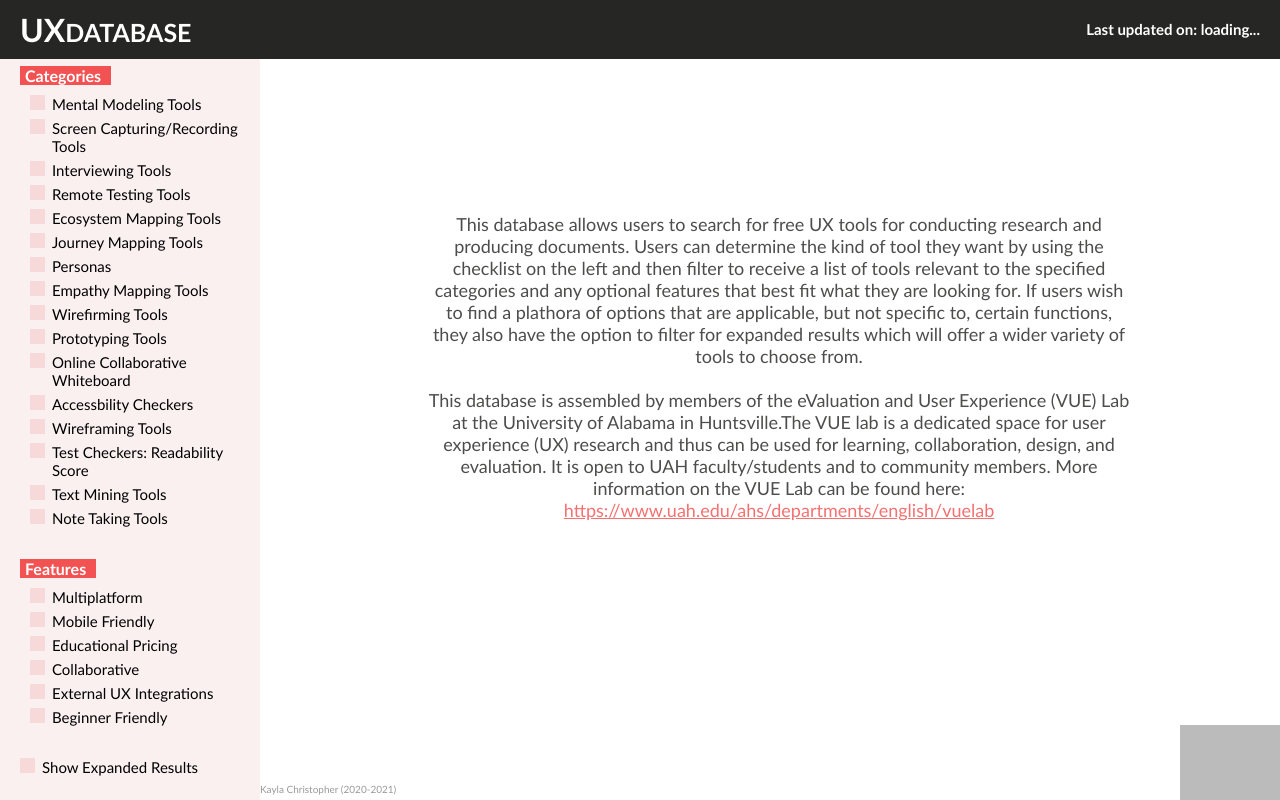
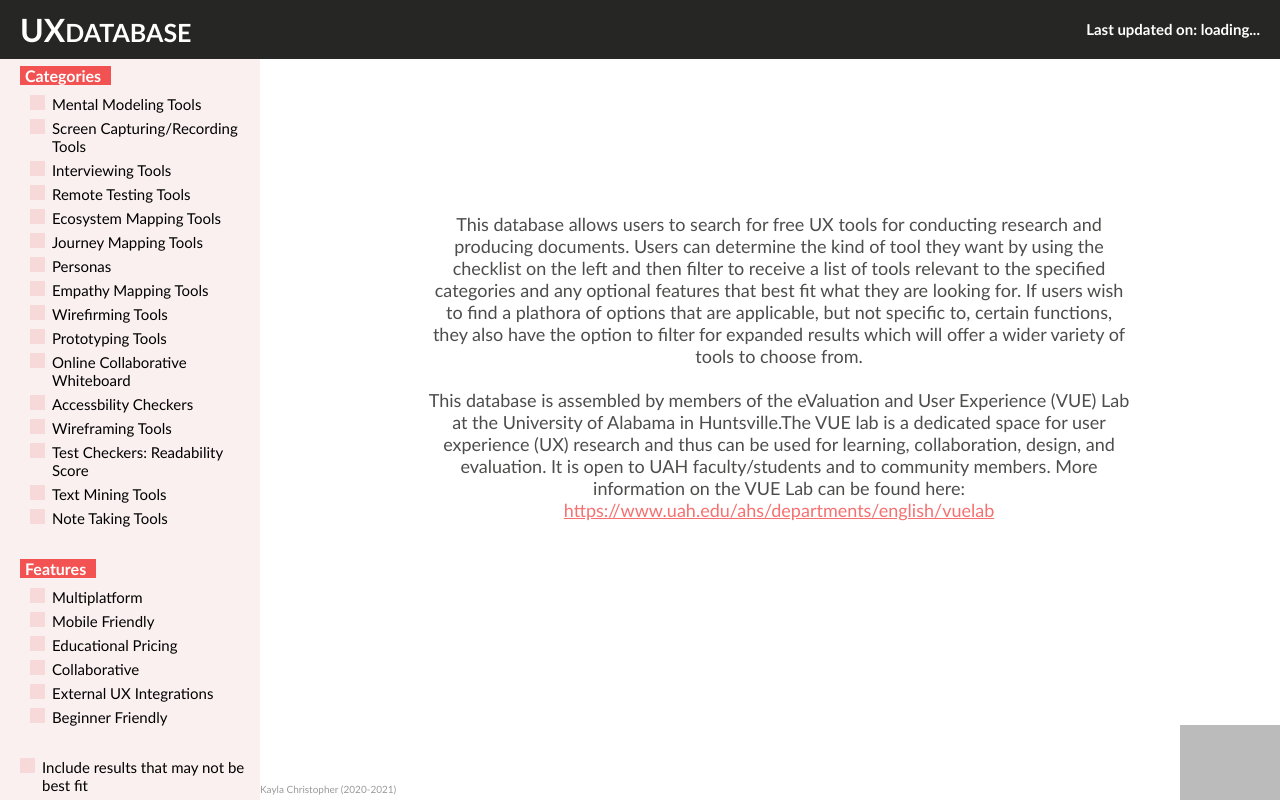
Before and after one commit to kayla-christop/uxdatabase, a website: page index.html in a window 1280 px wide. Drawn offline with Linux system fonts and the light colour scheme; no server answers; grey boxes are pictures that could not be loaded.

Commit message:
rename expanded results

```diff
--- a/index.html
+++ b/index.html
@@ -25,7 +25,7 @@
                 <div id="featuresList"></div>
                 <p></p>
                 <label id="expandedResults" class="customCheckbox">
-                    Show Expanded Results
+                    Include results that may not be best fit
                     <input id="Expanded" type="checkbox" name="Best Results" autocomplete="off">
                     <span class="checkmark"></span>
                 </label>
```
